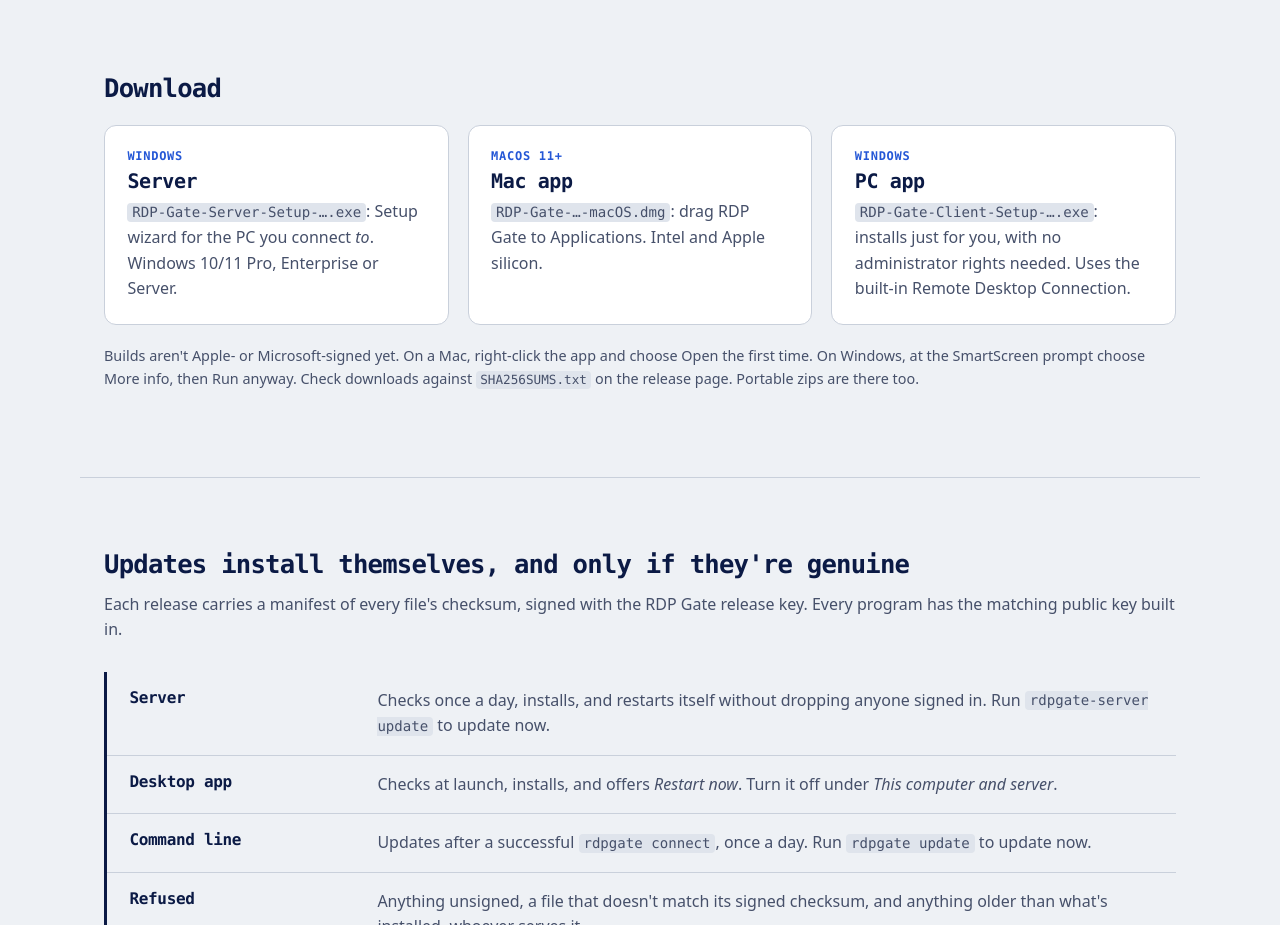
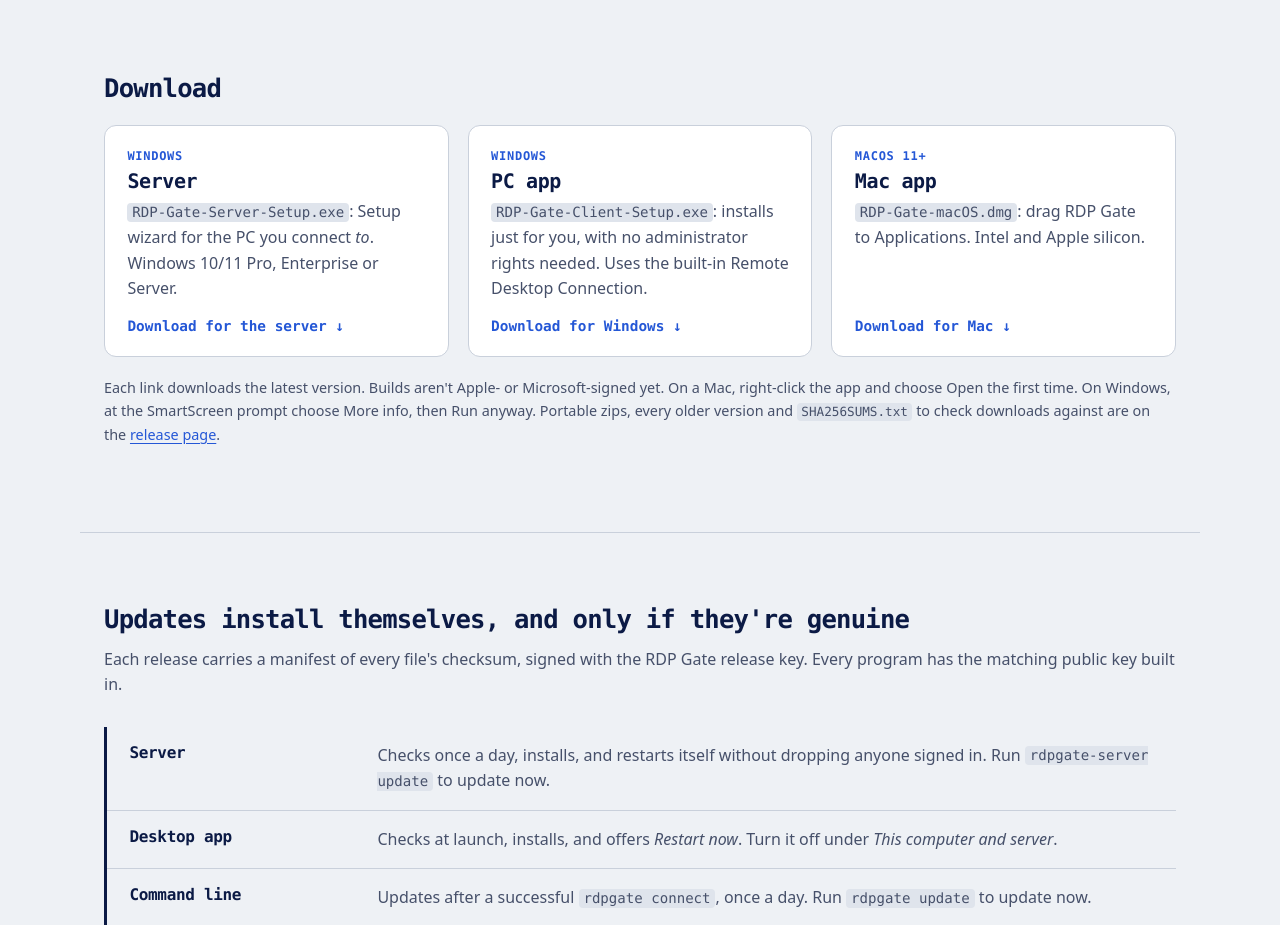
Before and after one commit to parthh37/rdpgate, a plain HTML site: page docs/index.html in a window 1280 px wide. Shown: the part 4980-5905 px from the top of the page. Drawn offline with Linux system fonts and the light colour scheme.

Commit message:
Link the installers directly from the website
The website's download cards only opened the releases page, where the
Windows client Setup is easy to miss among the updater files. Each
release now also uploads RDP-Gate-Client-Setup.exe,
RDP-Gate-Server-Setup.exe and RDP-Gate-macOS.dmg without the version in
the name, and the cards link to releases/latest/download/<name>, so they
always download the newest full release with no script on the page.

The release notes give each installer its own heading and link, and the
release fails if any of the fixed-name copies is missing.

Co-Authored-By: Claude Opus 5.5 <noreply@anthropic.com>

```diff
--- a/docs/index.html
+++ b/docs/index.html
@@ -176,23 +176,28 @@
 <section id="download" class="downloads">
   <h2>Download</h2>
   <div class="cards">
-    <a class="card" href="https://github.com/parthh37/rdpgate/releases">
+    <!-- Each release also uploads these installers without the version in
+         the name, so releases/latest/download/<name> is always the newest. -->
+    <a class="card" href="https://github.com/parthh37/rdpgate/releases/latest/download/RDP-Gate-Server-Setup.exe">
       <span class="os">Windows</span>
       <strong>Server</strong>
-      <span><code>RDP-Gate-Server-Setup-….exe</code>: Setup wizard for the PC you connect <em>to</em>. Windows 10/11 Pro, Enterprise or Server.</span>
+      <span><code>RDP-Gate-Server-Setup.exe</code>: Setup wizard for the PC you connect <em>to</em>. Windows 10/11 Pro, Enterprise or Server.</span>
+      <span class="get">Download for the server</span>
     </a>
-    <a class="card" href="https://github.com/parthh37/rdpgate/releases">
+    <a class="card" href="https://github.com/parthh37/rdpgate/releases/latest/download/RDP-Gate-Client-Setup.exe">
+      <span class="os">Windows</span>
+      <strong>PC app</strong>
+      <span><code>RDP-Gate-Client-Setup.exe</code>: installs just for you, with no administrator rights needed. Uses the built-in Remote Desktop Connection.</span>
+      <span class="get">Download for Windows</span>
+    </a>
+    <a class="card" href="https://github.com/parthh37/rdpgate/releases/latest/download/RDP-Gate-macOS.dmg">
       <span class="os">macOS 11+</span>
       <strong>Mac app</strong>
-      <span><code>RDP-Gate-…-macOS.dmg</code>: drag RDP Gate to Applications. Intel and Apple silicon.</span>
-    </a>
-    <a class="card" href="https://github.com/parthh37/rdpgate/releases">
-      <span class="os">Windows</span>
-      <strong>PC app</strong>
-      <span><code>RDP-Gate-Client-Setup-….exe</code>: installs just for you, with no administrator rights needed. Uses the built-in Remote Desktop Connection.</span>
+      <span><code>RDP-Gate-macOS.dmg</code>: drag RDP Gate to Applications. Intel and Apple silicon.</span>
+      <span class="get">Download for Mac</span>
     </a>
   </div>
-  <p class="fine">Builds aren't Apple- or Microsoft-signed yet. On a Mac, right-click the app and choose Open the first time. On Windows, at the SmartScreen prompt choose More info, then Run anyway. Check downloads against <code>SHA256SUMS.txt</code> on the release page. Portable zips are there too.</p>
+  <p class="fine">Each link downloads the latest version. Builds aren't Apple- or Microsoft-signed yet. On a Mac, right-click the app and choose Open the first time. On Windows, at the SmartScreen prompt choose More info, then Run anyway. Portable zips, every older version and <code>SHA256SUMS.txt</code> to check downloads against are on the <a href="https://github.com/parthh37/rdpgate/releases/latest">release page</a>.</p>
 </section>
 
 <section id="updates" class="band">
--- a/docs/site.css
+++ b/docs/site.css
@@ -211,6 +211,8 @@ h1 span { color: var(--allow); }
 }
 .card:hover { border-color: var(--action); transform: translateY(-2px); }
 .card strong { font: 700 1.25rem var(--mono); color: var(--ink); letter-spacing: -0.02em; }
+.card .get { margin-top: auto; padding-top: .6rem; font: 600 .9rem var(--mono); color: var(--action); }
+.card .get::after { content: " ↓"; }
 .os { font: 600 .75rem var(--mono); text-transform: uppercase; letter-spacing: .06em; color: var(--action); }
 .fine { font-size: .9rem; color: var(--ink-soft); margin-top: 1.2rem; }
 
```
Also changed, not shown: 1 other file.
